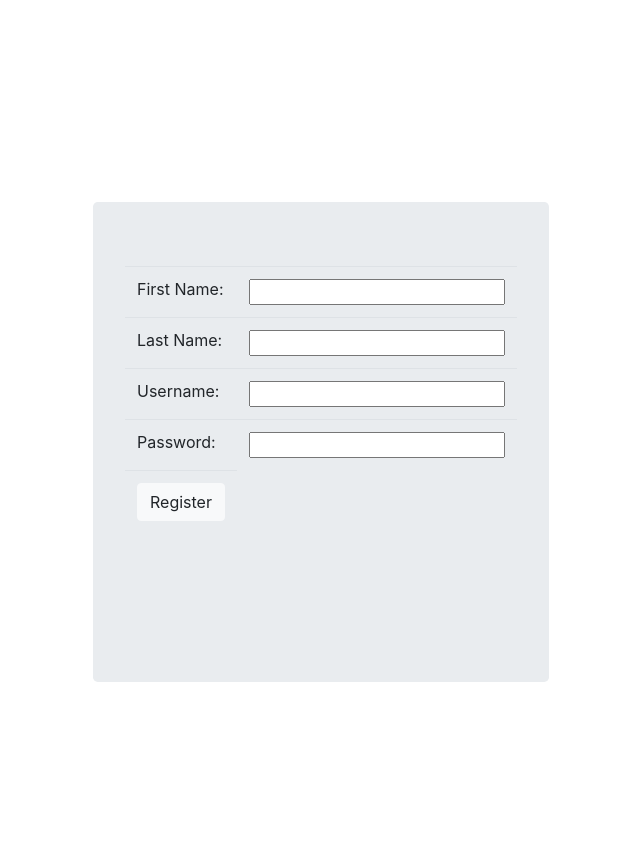
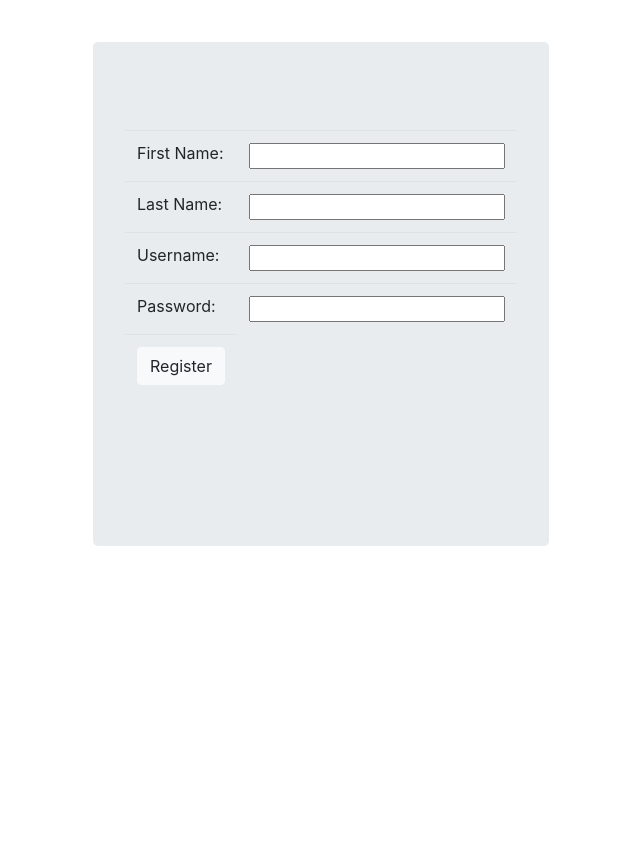
Before and after one commit to DeniSusanto/Django---ASP, a Django app: template ASP/main/templates/main/registration.html in a window 1280 px wide. Shown: the part 63-905 px from the top of the page, without its empty margins (319-959 px from the left). After the commit the page ends 609 px from the top, so only its background shows below. Run offline with Django 3.2, Linux system fonts and the light colour scheme; the template is opened without the code that fills it, so the values that code supplies are empty; some libraries are stand-ins or nearby versions; some web fonts are replaced.

Commit message:
Update registration.html

```diff
--- a/ASP/main/templates/main/registration.html
+++ b/ASP/main/templates/main/registration.html
@@ -27,11 +27,12 @@
             </button>
         </nav>
 
-        <div class="container h-100 d-flex justify-content-center">
+        <div class="container d-flex justify-content-center">
             <div class="jumbotron my-auto">
-            {%if error%}
-                <h1>Username already exists.</h1>
-            {%endif%}
+                {%if error%}
+                    <center><font color="red">Username already exists</font></center>
+                {%endif%}
+                <br>
             <form class="form-inline" action="" method="post">{% csrf_token %}
                 <table class="table" style="margin-bottom:calc(3.4vw + 3.2vh)">
                     <tr><td>First Name:</td><td><input type="text" name="firstName" value={{firstName}}></td></tr>
```
